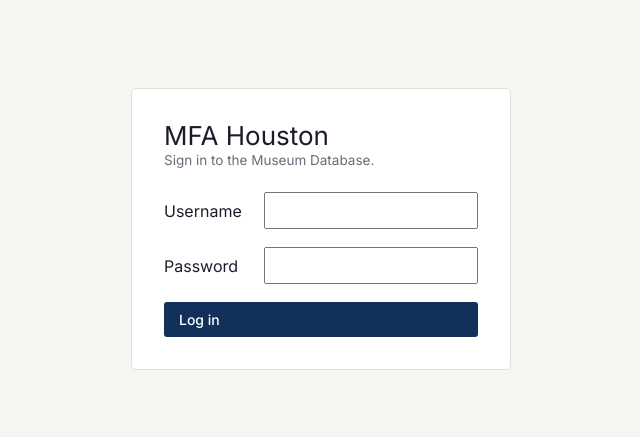
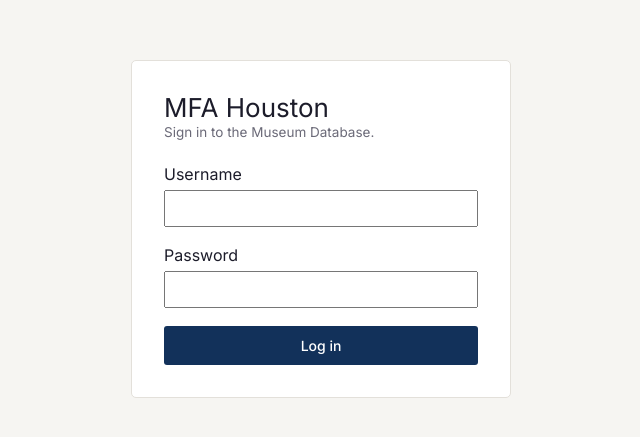
Before and after one commit to ShrinikM/3380-museum, a React (Vite) app in the folder frontend/: page / in a window 1280 px wide. Shown: the part 171-608 px from the top of the page, without its empty margins (319-959 px from the left). Built offline with nearby package versions, Linux system fonts and the light colour scheme.

Commit message:
Improve login

```diff
--- a/frontend/src/App.css
+++ b/frontend/src/App.css
@@ -729,3 +729,19 @@
     width: 350px;
   }
 }
+
+.login-form .form-group {
+  flex-direction: column;
+  align-items: stretch;
+  gap: 6px;
+}
+
+.login-form .form-group label {
+  min-width: 0;
+}
+
+.login-form .btn.primary {
+  justify-content: center;
+  width: 100%;
+  padding: 10px;
+}
```
